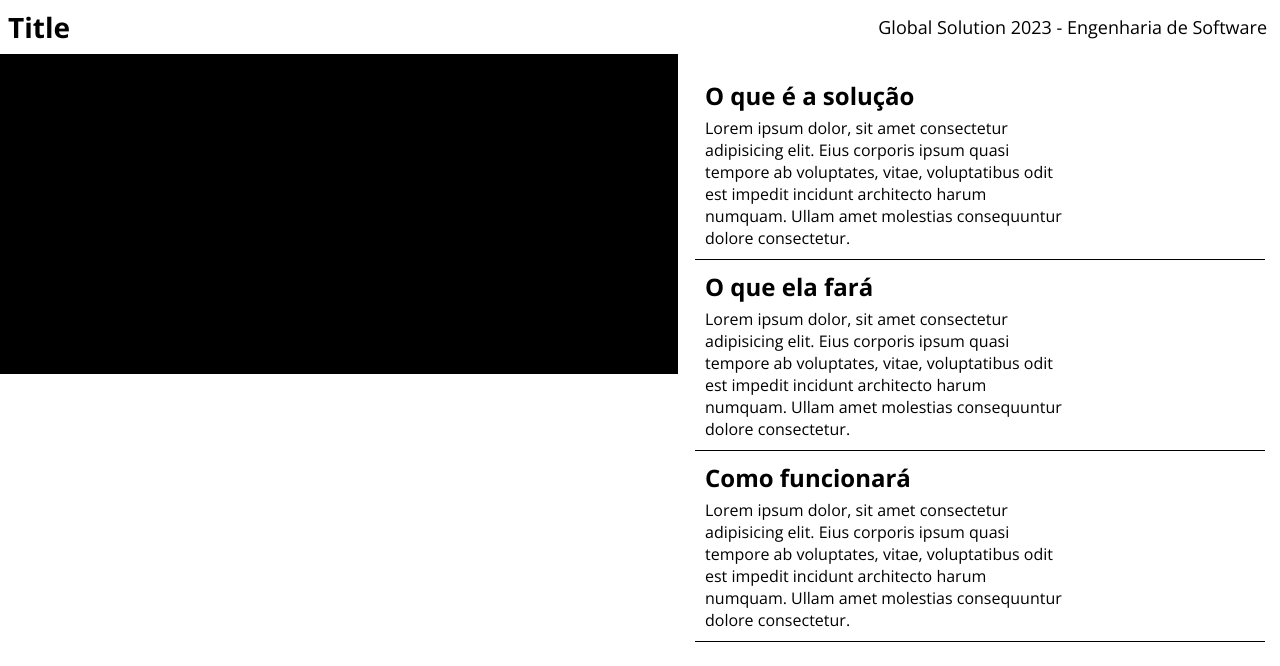
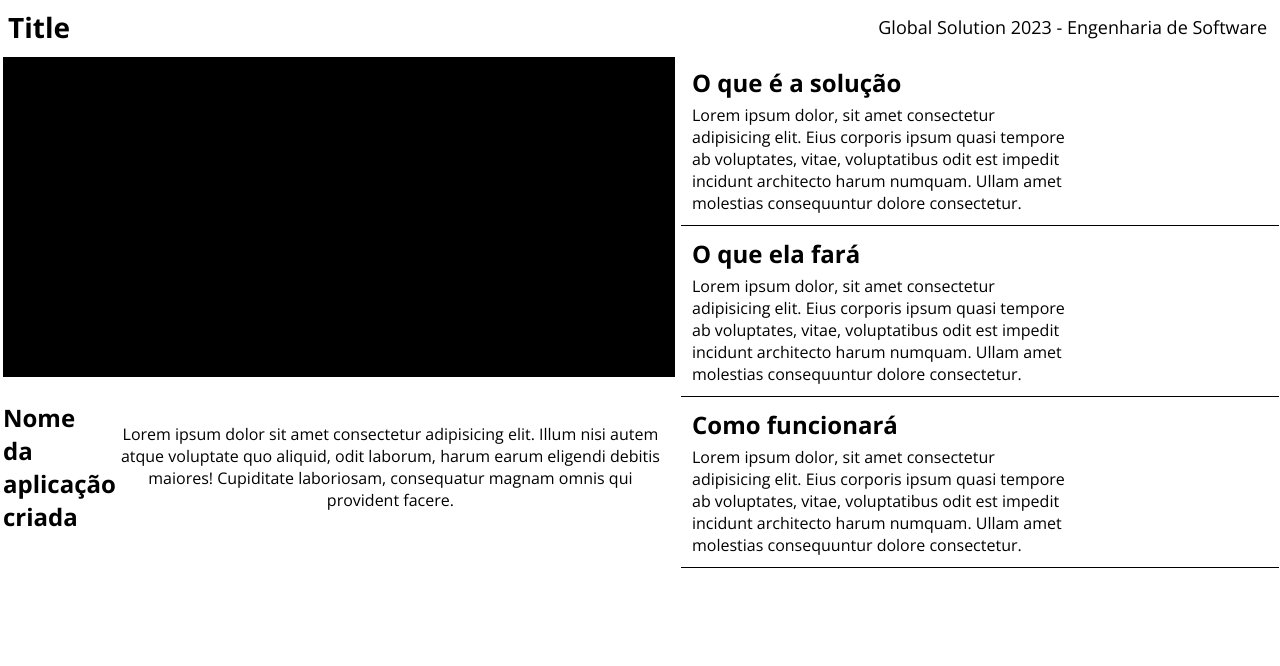
Before and after one commit to Global-Solution-2-sem/web, a React (Vite) app in the folder frontend/: page / in a window 1280 px wide. Shown: the top 666 px of the page. Built offline with nearby package versions, Linux system fonts and the light colour scheme; the HTML template or start-up script is replaced by a standard one.

Commit message:
feat: images component style

```diff
--- a/frontend/src/components/Images.tsx
+++ b/frontend/src/components/Images.tsx
@@ -1,7 +1,17 @@
 export default function Images() {
     return (
         <section>
-            <div className="main-image"></div>
+            <figure>
+                <div className="main-image"></div>
+            </figure>
+            <div>
+                <h2>
+                    Nome da aplicação criada
+                </h2>
+                <div className="text-container">
+                    <p>Lorem ipsum dolor sit amet consectetur adipisicing elit. Illum nisi autem atque voluptate quo aliquid, odit laborum, harum earum eligendi debitis maiores! Cupiditate laboriosam, consequatur magnam omnis qui provident facere.</p>
+                </div>
+            </div>
         </section>
     )
 }
--- a/frontend/src/styles/aside.scss
+++ b/frontend/src/styles/aside.scss
@@ -1,10 +1,10 @@
 aside {
     display: flex;
     flex-direction: column;
-    padding: 15px;
+    padding: 1px;
 
     div {
-        padding: 10px;
+        padding: 11px;
         display: flex;
         flex-direction: column;
         gap: 5px;
--- a/frontend/src/styles/images.scss
+++ b/frontend/src/styles/images.scss
@@ -1,8 +1,28 @@
 section {
+    padding: 3px;
+    height: 100%;
+
+    div {
+        display: flex;
+        height: 35%;
+        gap: 2px;
+        display: flex;
+        align-items: center;
+
+        h2 {
+            width: 15%;
+        }
+
+        .text-container {
+            padding: 15px;
+            text-align: center;
+
+        }
+    }
 
     .main-image {
         background-color: black;
         width: 100%;
-        height: 40vh;
+        height: 320px;
     }
 }
--- a/frontend/src/styles/main.scss
+++ b/frontend/src/styles/main.scss
@@ -13,6 +13,7 @@
 
 main {
     width: 100%;
+    height: 65vh;
     display: grid;
     gap: 2px;
     grid-template-columns: 1fr 600px;
```
